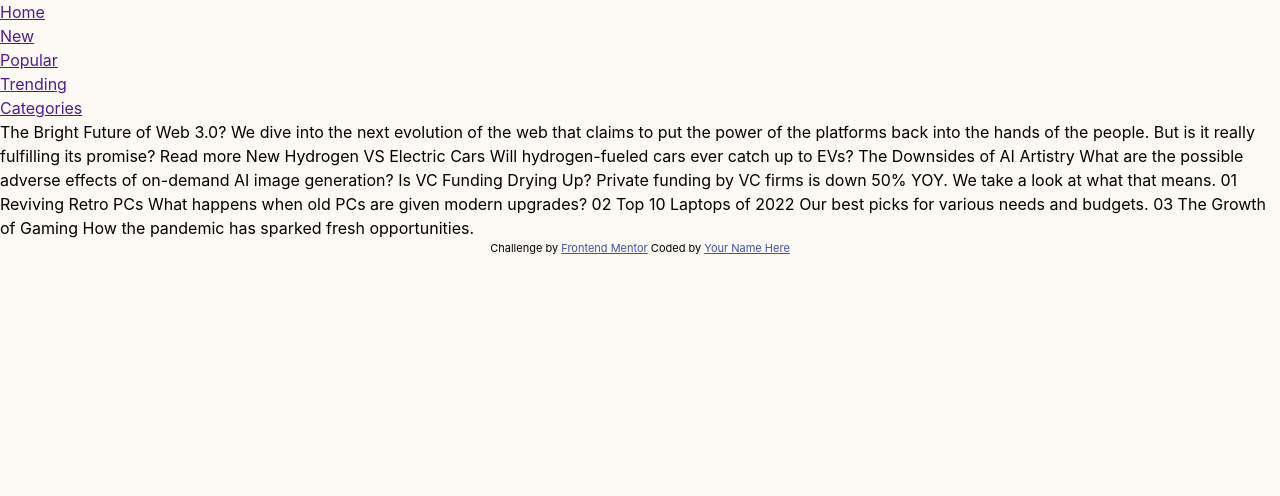
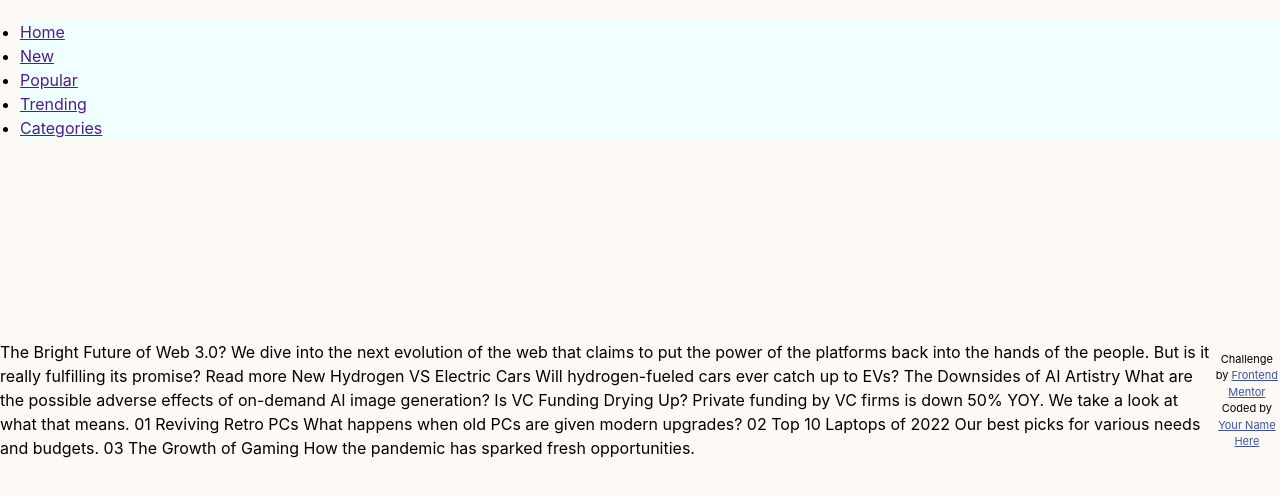
Before and after one commit to Great-kiola/News-homepage-fem, a plain HTML site: page index.html in a window 1280 px wide. Drawn offline with Linux system fonts and the light colour scheme.

Commit message:
Made changes to the readme and css files

```diff
--- a/style.css
+++ b/style.css
@@ -13,6 +13,17 @@ body {
     line-height: 1.5;
     min-height: 100vh;
     background-color: hsl(35, 77%, 62%, .05) ;
+    display: flex;
+    align-items: center;
+    justify-content: center;
+}
+
+nav{
+    position: fixed;
+    background-color: azure;
+    width: 100vw;
+    margin: 20px;
+    top: 0;
 }
 
 :root{
```
Also changed, not shown: 1 other file.
